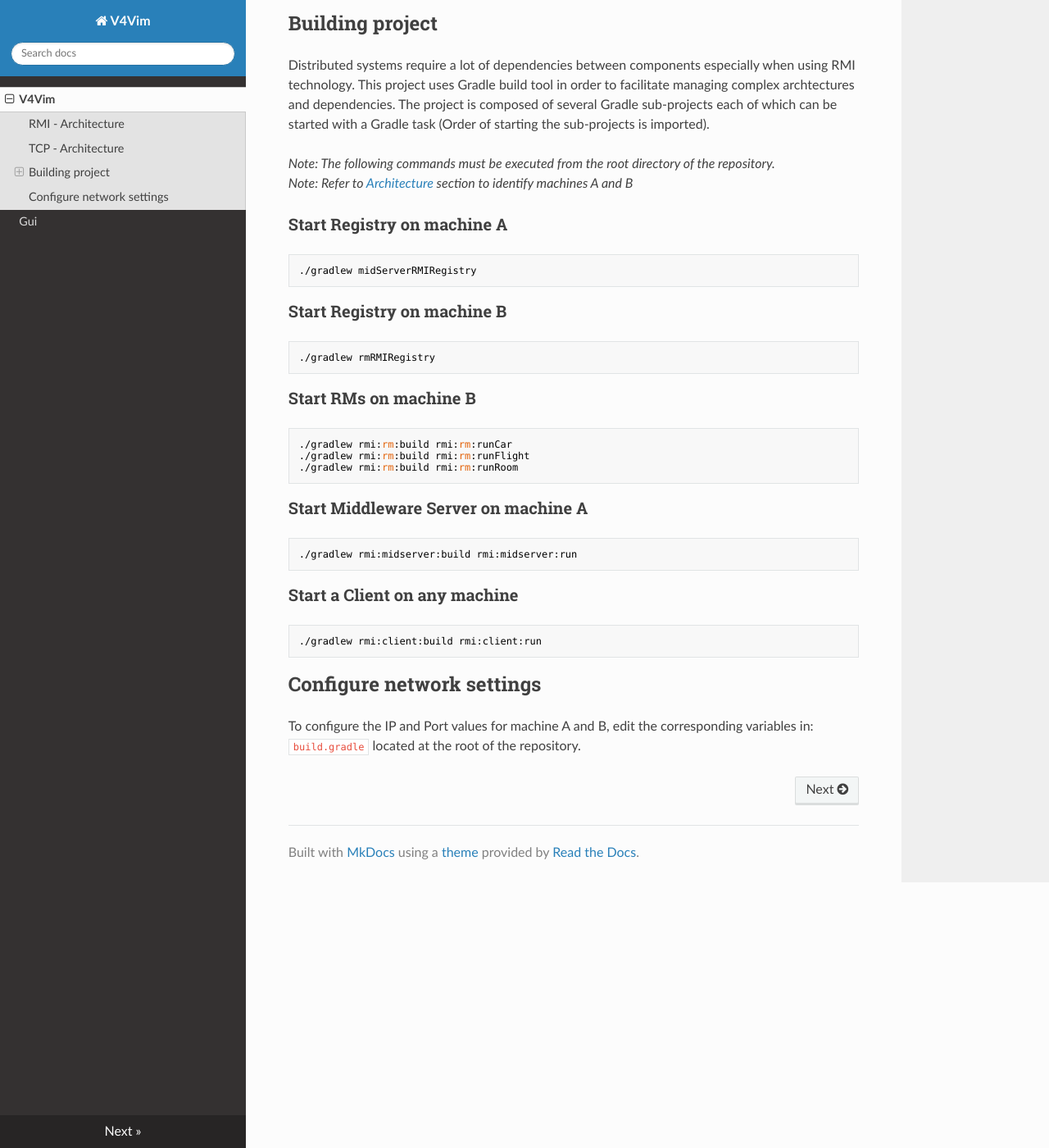
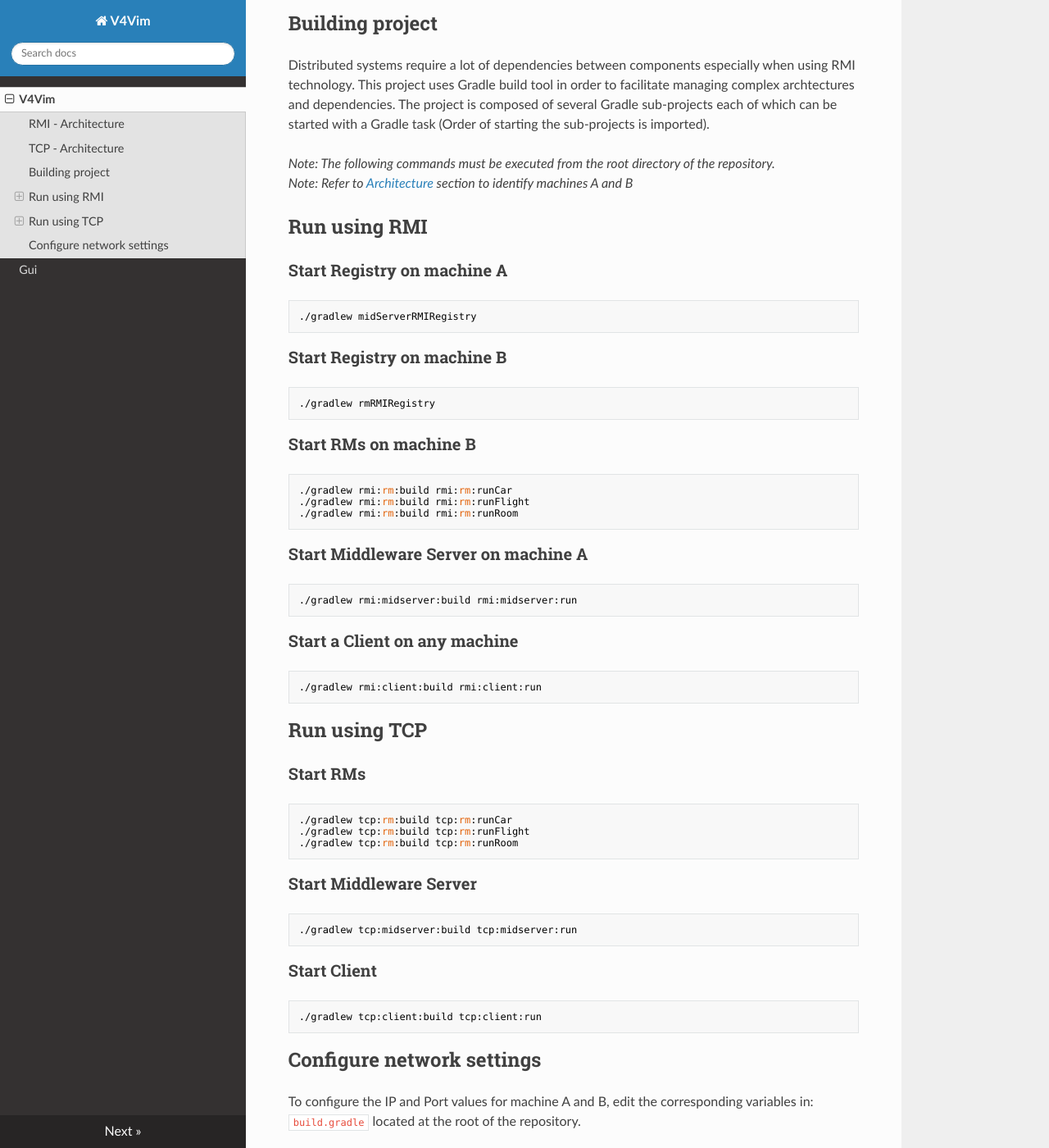
Before and after one commit to amirbawab/Distributed-Systems-project, an MkDocs documentation site: the page built from docs/index.md, in a window 1280 px wide and 1400 px high, scrolled down 805 px. Shown: the whole window at 82% size. Built offline with MkDocs 1.6.1, drawn with Linux system fonts in a browser that asks for light colours; nearby versions of some CDN libraries.

Commit message:
Added TCP gradle commands

````diff
--- a/docs/index.md
+++ b/docs/index.md
@@ -42,6 +42,8 @@ The project is composed of several Gradle sub-projects each of which can be star
 
 *Note: The following commands must be executed from the root directory of the repository.*
 *Note: Refer to [Architecture](#architecture) section to identify machines A and B*
+
+## Run using RMI
 ### Start Registry on machine A
 ```
 ./gradlew midServerRMIRegistry
@@ -69,6 +71,24 @@ The project is composed of several Gradle sub-projects each of which can be star
 ./gradlew rmi:client:build rmi:client:run
 ```
 
+## Run using TCP
+### Start RMs
+```
+./gradlew tcp:rm:build tcp:rm:runCar
+./gradlew tcp:rm:build tcp:rm:runFlight
+./gradlew tcp:rm:build tcp:rm:runRoom
+```
+
+### Start Middleware Server
+```
+./gradlew tcp:midserver:build tcp:midserver:run
+```
+
+### Start Client
+```
+./gradlew tcp:client:build tcp:client:run
+```
+
 ## Configure network settings
 To configure the IP and Port values for machine A and B, edit the corresponding variables in:
 `build.gradle` located at the root of the repository.
````
